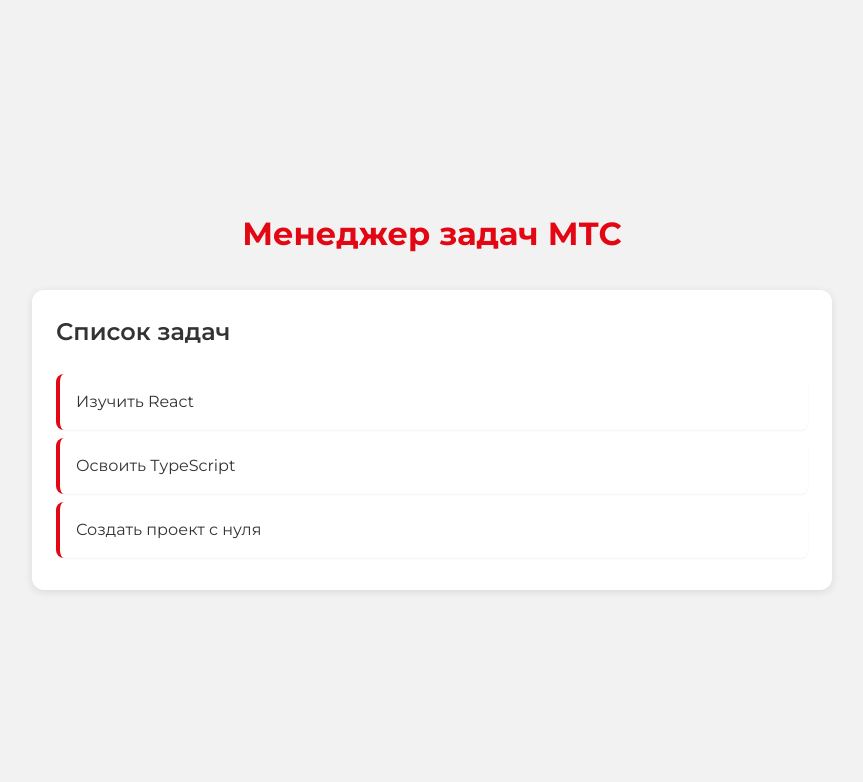
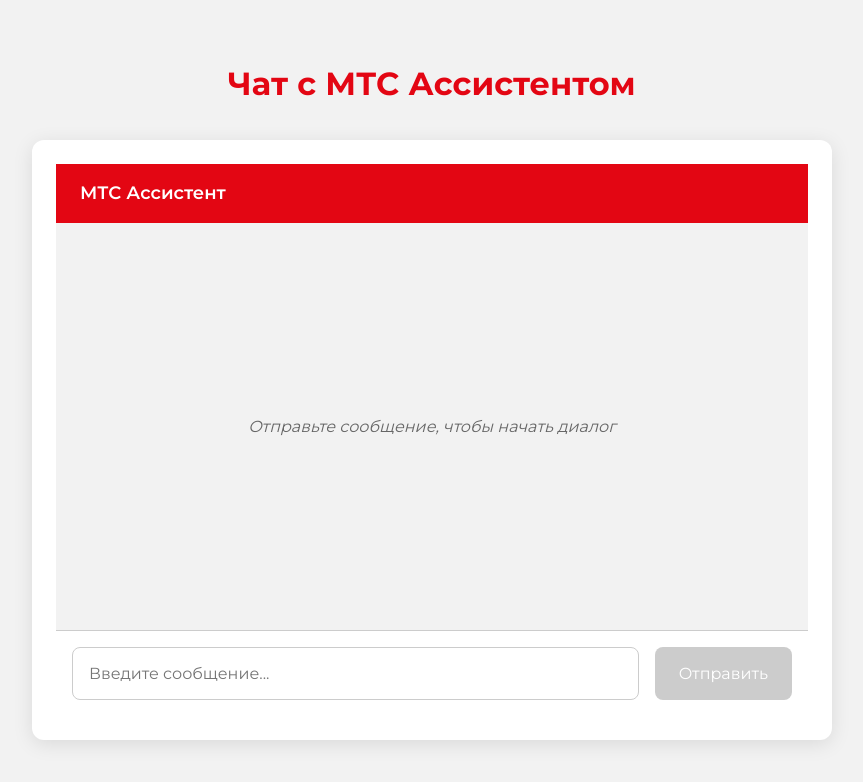
Before and after one commit to MarketerKA/AI_AM_AM_BUILDER, a React (Vite) app: page / in a window 1280 px wide. Shown: the top 782 px of the page, without its empty margins (208-1071 px from the left). Built offline with nearby package versions, Linux system fonts and the light colour scheme.

Commit message:
Update: Part #5 Simple chat

```diff
--- /dev/null
+++ b/src/components/ChatInterface/ChatInterface.module.scss
@@ -0,0 +1,148 @@
+@import '../../styles/variables.scss';
+@import '../../styles/mixins.scss';
+
+.chatInterface {
+  @include card;
+  width: 100%;
+  height: 600px;
+  display: flex;
+  flex-direction: column;
+  border-radius: $border-radius-md;
+  overflow: hidden;
+  box-shadow: 0 4px 20px rgba(0, 0, 0, 0.1);
+}
+
+.chatHeader {
+  background-color: $color-red-primary;
+  padding: $spacing-md $spacing-lg;
+  color: $color-white;
+
+  h2 {
+    margin: 0;
+    font-size: $font-size-lg;
+    font-weight: 600;
+  }
+}
+
+.messagesContainer {
+  flex: 1;
+  padding: $spacing-md;
+  overflow-y: auto;
+  background-color: $color-gray-light;
+  display: flex;
+  flex-direction: column;
+  gap: $spacing-md;
+  scroll-behavior: smooth;
+
+  /* Стилизация скроллбара для WebKit (Chrome, Safari, новые версии Edge) */
+  &::-webkit-scrollbar {
+    width: 8px;
+  }
+
+  &::-webkit-scrollbar-track {
+    background: $color-gray-light;
+  }
+
+  &::-webkit-scrollbar-thumb {
+    background-color: $color-gray-medium;
+    border-radius: 20px;
+  }
+}
+
+.emptyState {
+  display: flex;
+  align-items: center;
+  justify-content: center;
+  height: 100%;
+  color: $color-gray-dark;
+  text-align: center;
+  font-style: italic;
+}
+
+.message {
+  max-width: 70%;
+  padding: $spacing-md;
+  border-radius: $border-radius-sm;
+  animation: fadeIn 0.3s ease-in-out;
+
+  &.userMessage {
+    align-self: flex-end;
+    background-color: #E8F1FF;
+    border-bottom-right-radius: 4px;
+  }
+
+  &.assistantMessage {
+    align-self: flex-start;
+    background-color: $color-white;
+    border-bottom-left-radius: 4px;
+  }
+}
+
+@keyframes fadeIn {
+  from {
+    opacity: 0;
+    transform: translateY(10px);
+  }
+  to {
+    opacity: 1;
+    transform: translateY(0);
+  }
+}
+
+.messageContent {
+  p {
+    margin-top: $spacing-xs;
+    word-break: break-word;
+    line-height: 1.5;
+  }
+}
+
+.messageAuthor {
+  display: block;
+  font-weight: 600;
+  font-size: $font-size-sm;
+  color: $color-gray-dark;
+
+  .userMessage & {
+    color: #2980b9;
+  }
+
+  .assistantMessage & {
+    color: $color-red-primary;
+  }
+}
+
+.inputArea {
+  display: flex;
+  padding: $spacing-md;
+  background-color: $color-white;
+  border-top: 1px solid $color-gray-medium;
+}
+
+.messageInput {
+  flex: 1;
+  padding: $spacing-md;
+  border-radius: $border-radius-sm;
+  border: 1px solid $color-gray-medium;
+  background-color: $color-white;
+  font-size: $font-size-md;
+
+  &:focus {
+    border-color: $color-red-primary;
+    outline: none;
+  }
+}
+
+.sendButton {
+  @include button-primary;
+  margin-left: $spacing-md;
+
+  &:disabled {
+    background-color: $color-gray-medium;
+    cursor: not-allowed;
+
+    &:hover {
+      background-color: $color-gray-medium;
+    }
+  }
+}
--- /dev/null
+++ b/src/components/ChatInterface/ChatInterface.tsx
@@ -0,0 +1,85 @@
+import { useState, FormEvent, useRef, useEffect } from 'react'
+import styles from './ChatInterface.module.scss'
+
+export const ChatInterface = () => {
+  const [messages, setMessages] = useState<{text: string, isUser: boolean}[]>([]);
+  const [inputValue, setInputValue] = useState('');
+  const messagesEndRef = useRef<HTMLDivElement>(null);
+
+  // Функция для прокрутки вниз
+  const scrollToBottom = () => {
+    messagesEndRef.current?.scrollIntoView({ behavior: 'smooth' });
+  };
+
+  // Прокручиваем вниз при изменении сообщений
+  useEffect(() => {
+    scrollToBottom();
+  }, [messages]);
+
+  const handleSubmit = (e: FormEvent) => {
+    e.preventDefault();
+
+    if (inputValue.trim()) {
+      // Добавляем сообщение пользователя
+      setMessages([...messages, { text: inputValue, isUser: true }]);
+
+      // Добавляем ответ системы
+      setTimeout(() => {
+        setMessages(prev => [...prev, { text: 'Ты отправил сообщение!', isUser: false }]);
+      }, 500);
+
+      setInputValue('');
+    }
+  };
+
+  return (
+    <div className={styles.chatInterface}>
+      <div className={styles.chatHeader}>
+        <h2>МТС Ассистент</h2>
+      </div>
+
+      <div className={styles.messagesContainer}>
+        {messages.length === 0 ? (
+          <div className={styles.emptyState}>
+            <p>Отправьте сообщение, чтобы начать диалог</p>
+          </div>
+        ) : (
+          <>
+            {messages.map((message, index) => (
+              <div
+                key={index}
+                className={`${styles.message} ${message.isUser ? styles.userMessage : styles.assistantMessage}`}
+              >
+                <div className={styles.messageContent}>
+                  <span className={styles.messageAuthor}>
+                    {message.isUser ? 'Вы' : 'Ассистент'}
+                  </span>
+                  <p>{message.text}</p>
+                </div>
+              </div>
+            ))}
+            {/* Невидимый элемент для прокрутки */}
+            <div ref={messagesEndRef} />
+          </>
+        )}
+      </div>
+
+      <form className={styles.inputArea} onSubmit={handleSubmit}>
+        <input
+          type="text"
+          value={inputValue}
+          onChange={(e) => setInputValue(e.target.value)}
+          placeholder="Введите сообщение..."
+          className={styles.messageInput}
+        />
+        <button
+          type="submit"
+          className={styles.sendButton}
+          disabled={!inputValue.trim()}
+        >
+          Отправить
+        </button>
+      </form>
+    </div>
+  );
+}
--- /dev/null
+++ b/src/components/ChatInterface/index.ts
@@ -0,0 +1 @@
+export * from './ChatInterface'
--- a/src/pages/Home/Home.tsx
+++ b/src/pages/Home/Home.tsx
@@ -1,12 +1,12 @@
-import { TodoList } from '@/components/TodoList'
+import { ChatInterface } from '@/components/ChatInterface'
 import styles from './Home.module.scss'
 
 export const Home = () => {
   return (
     <div className={styles.homePage}>
       <div className={styles.container}>
-        <h1 className={styles.title}>Менеджер задач МТС</h1>
-        <TodoList />
+        <h1 className={styles.title}>Чат с МТС Ассистентом</h1>
+        <ChatInterface />
       </div>
     </div>
   )
```
